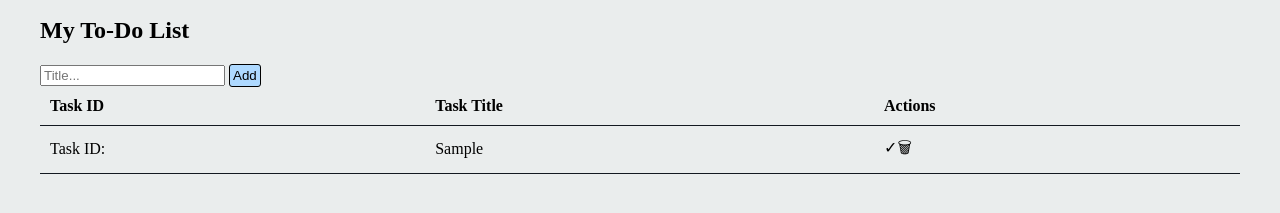
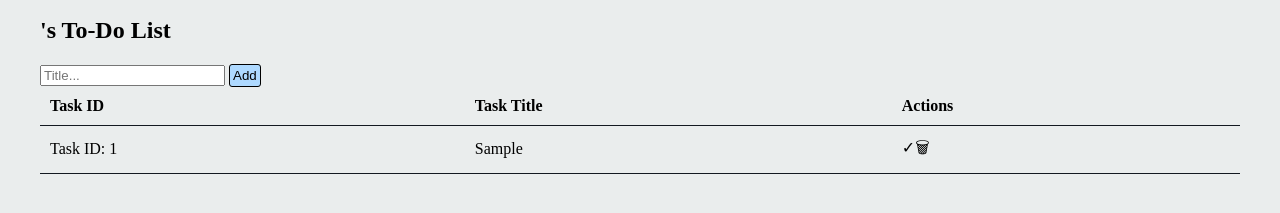
Before and after one commit to moniquecmcqueen/TaDah-List, a website: page Frontend/src/tasklist.html in a window 1280 px wide. Both pictures are taken after typing "Sample" into the empty fields and a click on the button "Add". Shown: the part 103-316 px from the top of the page. Drawn offline with Linux system fonts and the light colour scheme.

Commit message:
added task ids to task that are created, and added username showing on my task list placeholder

```diff
--- a/Frontend/src/tasklist.html
+++ b/Frontend/src/tasklist.html
@@ -18,7 +18,7 @@
 
 
 <div class="task-section">
-  <h2>My To-Do List</h2>
+  <h2><span id="child-username"></span>'s To-Do List</h2>
   <div class="task-input">
     <input type="text" id="myInput" placeholder="Title...">
     <button id="addBtn" >Add</button>
--- a/Frontend/src/tasklist.js
+++ b/Frontend/src/tasklist.js
@@ -1,12 +1,20 @@
 document.addEventListener("DOMContentLoaded", function() {
     // Code to be executed when the DOM is fully loaded
+    const urlParams = new URLSearchParams(window.location.search);
+    const childUsername = urlParams.get("child");
 
+    // Display the child's username in the task list
+    const childUsernameElement = document.getElementById("child-username");
+    childUsernameElement.textContent = childUsername;
     document.getElementById("addBtn").addEventListener("click", addTaskElement);
     document.getElementById("myInput").addEventListener("keydown", function(event) {
         if (event.key === "Enter") {
             addTaskElement();
         }
     });
+
+    // Define a counter variable to keep track of the task ID
+    var taskIdCounter = 1;
 
     function addTaskElement() {
         var inputValue = document.getElementById("myInput").value.trim();
@@ -39,7 +47,7 @@ document.addEventListener("DOMContentLoaded", function() {
 
         var taskIdCell = document.createElement("td");
         taskIdCell.className = "task-id";
-        taskIdCell.textContent = "Task ID: "; // You can replace this with the actual task ID from the backend
+        taskIdCell.textContent = "Task ID: " + taskIdCounter; // Assign the task ID
 
         var taskTitleCell = document.createElement("td");
         taskTitleCell.className = "task-title";
@@ -74,8 +82,12 @@ document.addEventListener("DOMContentLoaded", function() {
         table.appendChild(newRow);
 
         document.getElementById("myInput").value = "";
+        // Increment the task ID counter for the next task
+        taskIdCounter++;
+        //Play task added sound
         playTaskAddedSound();
     }
+
 
     function showGoodJobPopup() {
         var popup = document.getElementById("goodJobPopup");
@@ -95,11 +107,19 @@ document.addEventListener("DOMContentLoaded", function() {
         audio.play();
     }
 
-    function playTaskAddedSound(){
+    function playTaskAddedSound() {
+        return new Promise(function(resolve, reject) {
+            var audio = new Audio("/audio/taskadded.mp3");
+            audio.addEventListener("ended", function() {
+                resolve();
+            });
+            audio.addEventListener("error", function() {
+                reject(new Error("Failed to play taskadded sound"));
+            });
+            audio.play();
+        });
+    }
 
-    var audio = new Audio("/audio/taskadded.mp3");
-    audio.play;
-}
 
     function getTasksByChildId(childId) {
         return fetch(`/tasks/child/${childId}`)
```
